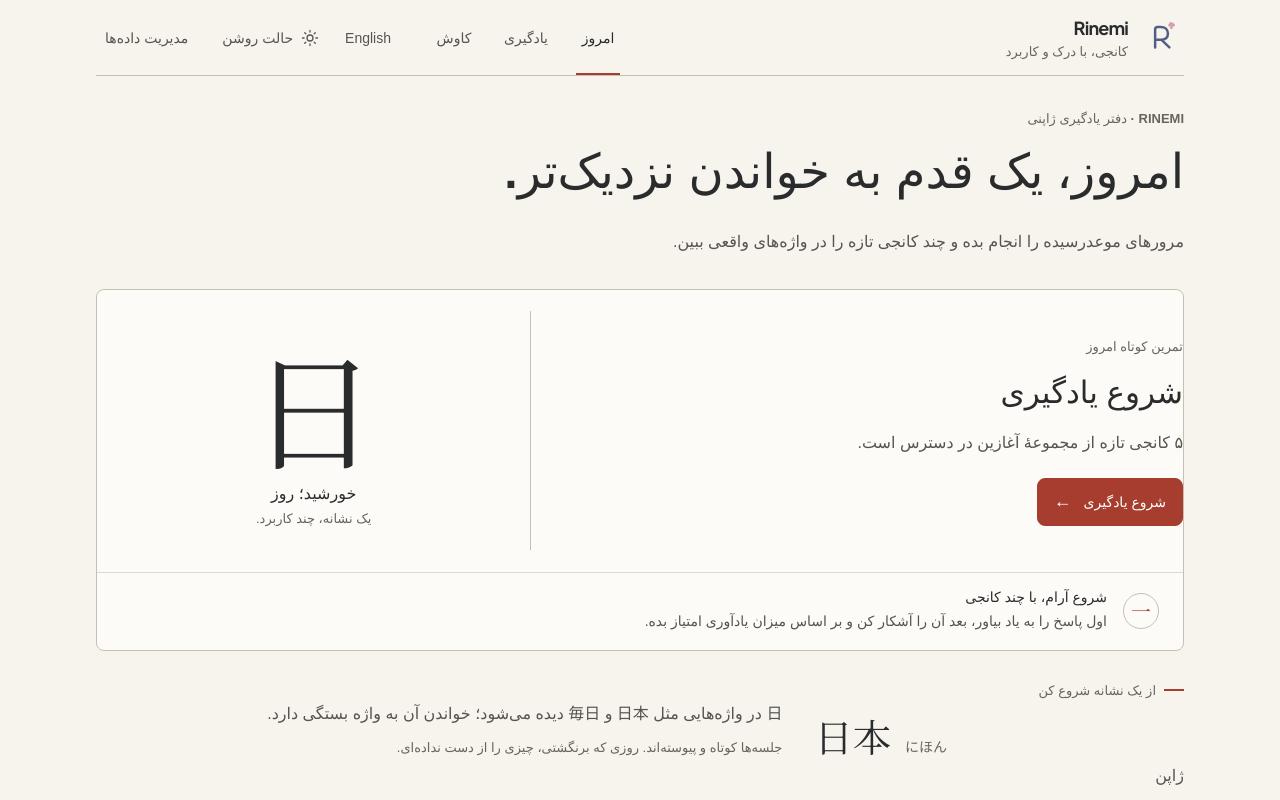
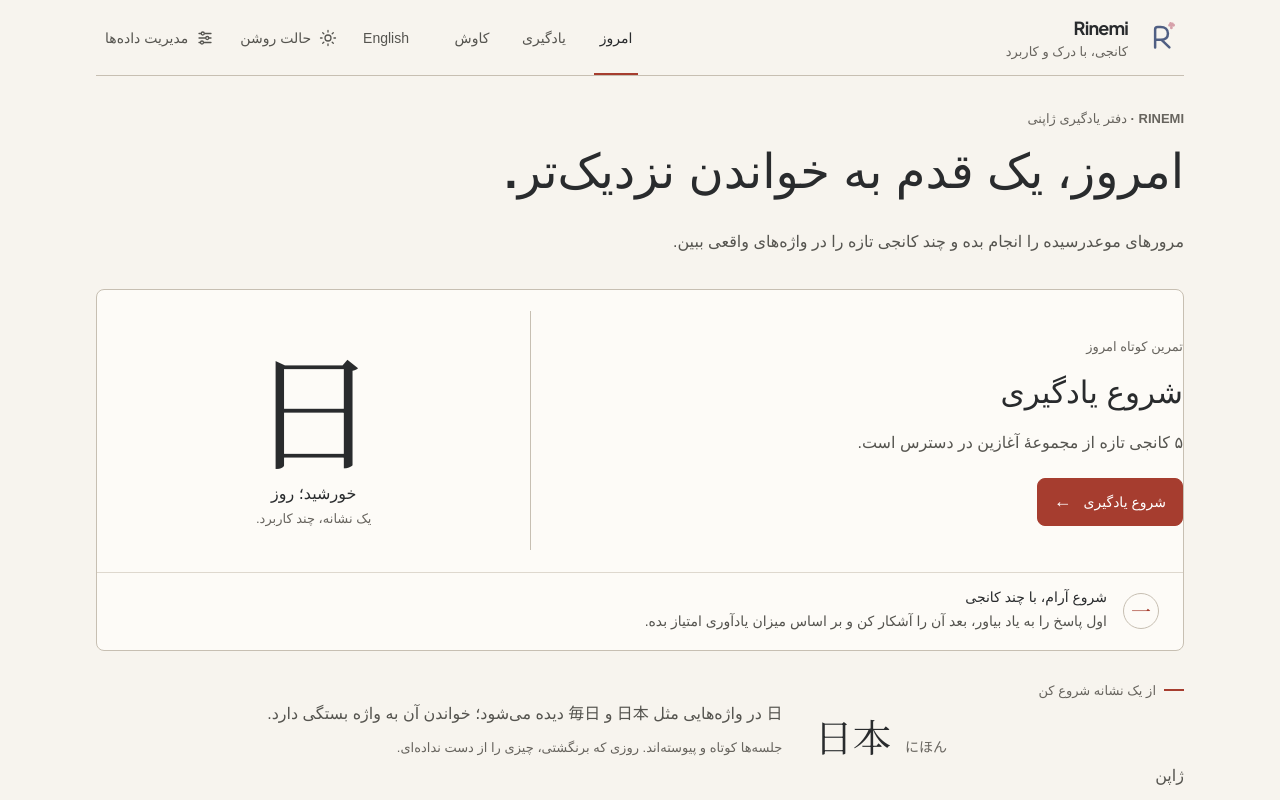
Before and after one commit to ArdKam/Rinemi2, a React (Vite) app: page / in a window 1280 px wide. Shown: the top 800 px of the page. Built offline with nearby package versions, Linux system fonts and the light colour scheme; a small style sheet from the web is missing; what ts-fsrs would draw is missing.

Commit message:
Size the data-tools icon at every viewport

```diff
--- a/src/styles.css
+++ b/src/styles.css
@@ -75,6 +75,7 @@ a { color: inherit; }
 .utility-button:hover { background: var(--surface); color: var(--ink); }
 .theme-icon { display: inline-grid; place-items: center; flex: 0 0 auto; width: 18px; height: 18px; }
 .theme-icon svg { display: block; width: 18px; height: 18px; }
+.data-tools-icon { display: block; flex: 0 0 auto; width: 18px; height: 18px; }
 .page-content { min-height: 64vh; padding-top: var(--rinemi-space-8); }
 .today-page, .learn-page, .explore-page { animation: appear var(--rinemi-motion-standard) var(--rinemi-easing-standard); }
 .today-heading { max-width: 740px; margin-bottom: var(--rinemi-space-8); }
```
